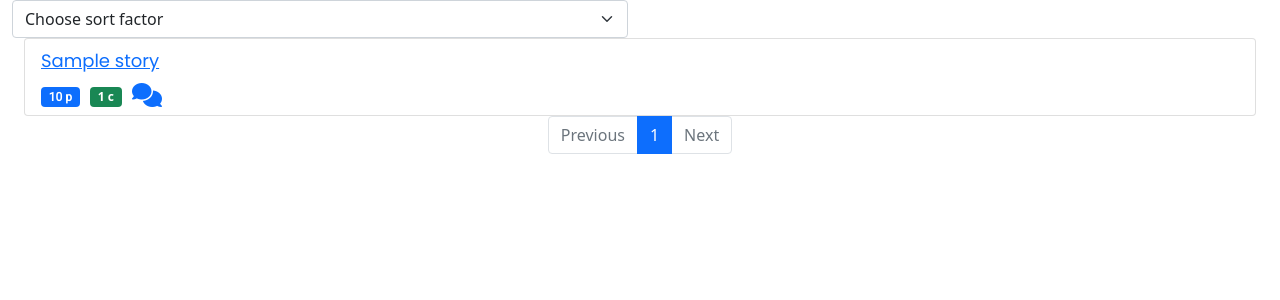
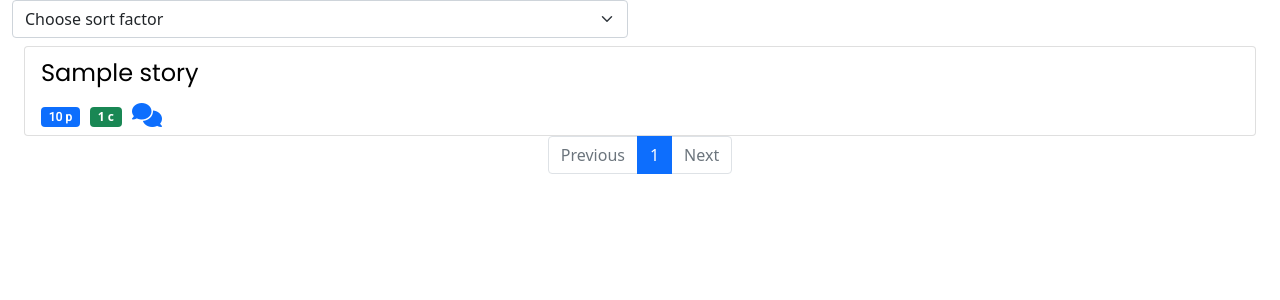
Before and after one commit to abdelkaderamar/hnr, a Django app: page /feed/ in a window 1280 px wide. Shown: the part 56-356 px from the top of the page. Run offline with Django 4.2, Linux system fonts and the light colour scheme; tables that the repository leaves empty hold one stand-in row (values such as "Sample post"); some libraries are stand-ins or nearby versions.

Commit message:
Updating style

```diff
--- a/static/css/hnr.css
+++ b/static/css/hnr.css
@@ -38,10 +38,11 @@
 }
 
 .hnr-title {
-	font-size: large;
+	font-size: x-large;
     font-family: 'Poppins', sans-serif;
 	display: inline-flex;
 	padding-bottom: 0.5em;
+	color:black;
 }
 
 .hnr-date {
@@ -110,3 +111,12 @@
 	color: crimson;
 	font-size: x-large;
 }
+
+.highlighted-story-item {
+	background-color: lightgray;
+	margin-top: 8px;
+}
+
+.story-item {
+	margin-top: 8px;
+}
--- a/templates/story_list.html
+++ b/templates/story_list.html
@@ -19,12 +19,14 @@
 <div class="container-fluid">
 <ul class="list-group">
 {% for user_story in stories %}
-<li class="list-group-item">
+{% if user_story.story.descendants > 10 or user_story.story.score > 10 %}
+<li class="list-group-item highlighted-story-item">
+{% else %}
+<li class="list-group-item story-item">
+{% endif %}
   <div class="row">
       <div class="col">
-        <span class="hnr-title">
-          <a href="{{user_story.story.url}}">{{user_story.story.title}}</a>
-        </span>
+        <a href="{{user_story.story.url}}"><span class="hnr-title">{{user_story.story.title}}</span></a>
       </div>
   </div>
   <div class="row">
```
